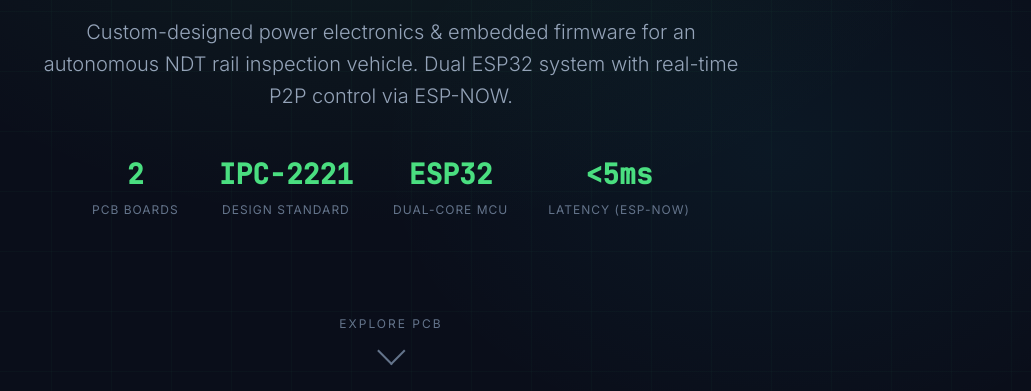
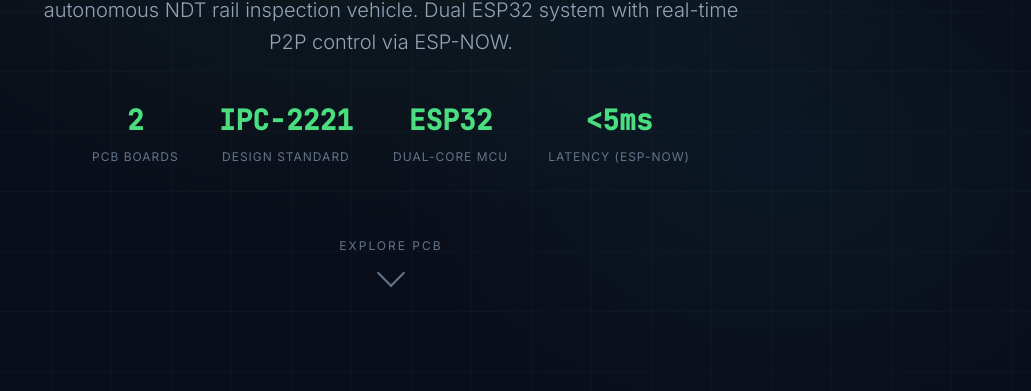
Before and after one commit to VuTheHuyHDES/RailSense-PCB, a plain HTML site: page docs/index.html in a window 1280 px wide. Shown: the part 409-800 px from the top of the page, without its empty margins (249-1280 px from the left). Drawn offline with nearby package versions, Linux system fonts and the light colour scheme.

Commit message:
Fix scroll-cta layout overlap on desktop view by removing absolute positioning and wrapping in anchor link

```diff
--- a/docs/index.html
+++ b/docs/index.html
@@ -25,6 +25,10 @@
       --text: #e2e8f0;
       --text-dim: #94a3b8;
       --text-muted: #64748b;
+    }
+
+    html {
+      scroll-behavior: smooth;
     }
 
     * { margin: 0; padding: 0; box-sizing: border-box; }
@@ -165,10 +169,7 @@
 
     /* ===== SCROLL CTA ===== */
     .scroll-cta {
-      position: absolute;
-      bottom: 40px;
-      left: 50%;
-      transform: translateX(-50%);
+      margin-top: 60px;
       display: flex;
       flex-direction: column;
       align-items: center;
@@ -178,6 +179,8 @@
       text-transform: uppercase;
       letter-spacing: 2px;
       animation: bounce 2s infinite;
+      text-decoration: none;
+      z-index: 10;
     }
 
     .scroll-cta .arrow {
@@ -189,8 +192,8 @@
     }
 
     @keyframes bounce {
-      0%, 100% { transform: translateX(-50%) translateY(0); }
-      50% { transform: translateX(-50%) translateY(10px); }
+      0%, 100% { transform: translateY(0); }
+      50% { transform: translateY(10px); }
     }
 
     /* ===== SECTIONS ===== */
@@ -548,10 +551,10 @@
         <div class="stat-label">Latency (ESP-NOW)</div>
       </div>
     </div>
-    <div class="scroll-cta">
+    <a href="#pcb" class="scroll-cta">
       <span>Explore PCB</span>
       <div class="arrow"></div>
-    </div>
+    </a>
   </div>
 
   <!-- ===== PCB VIEWERS ===== -->
```
